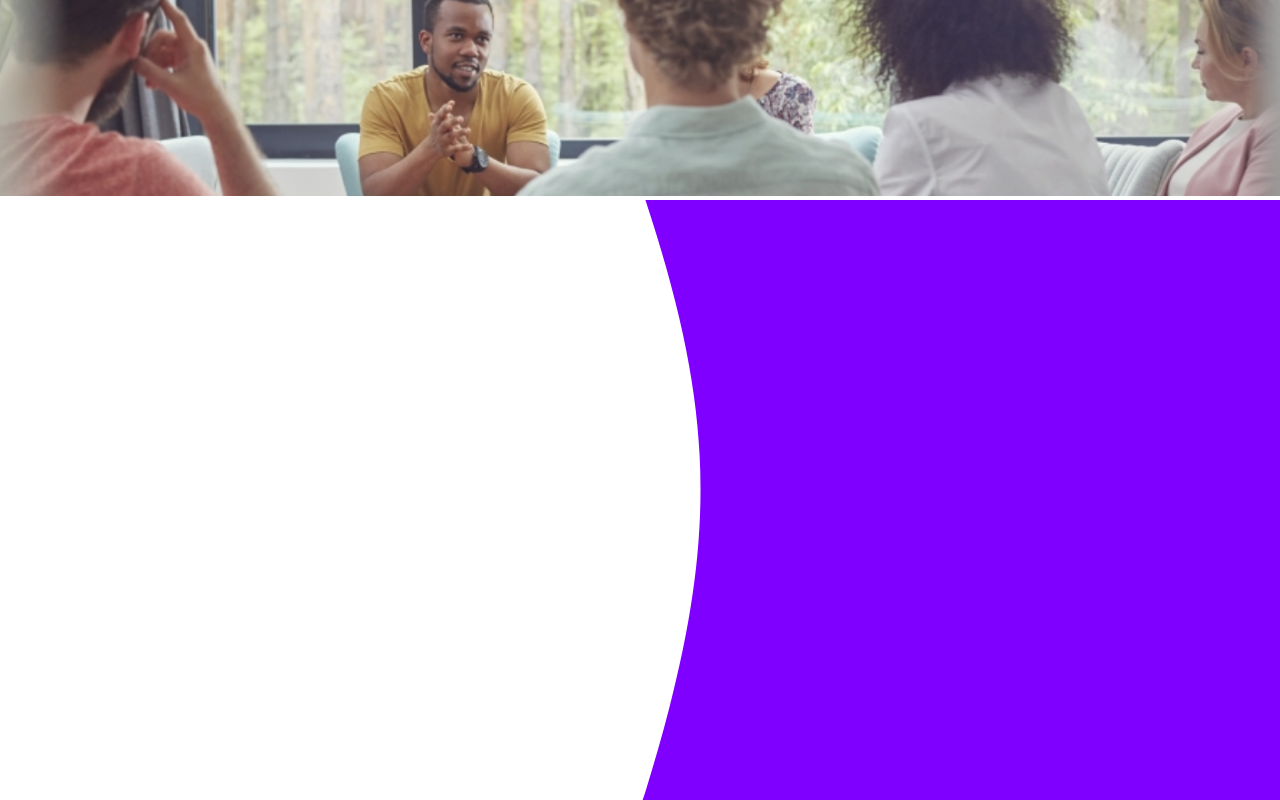
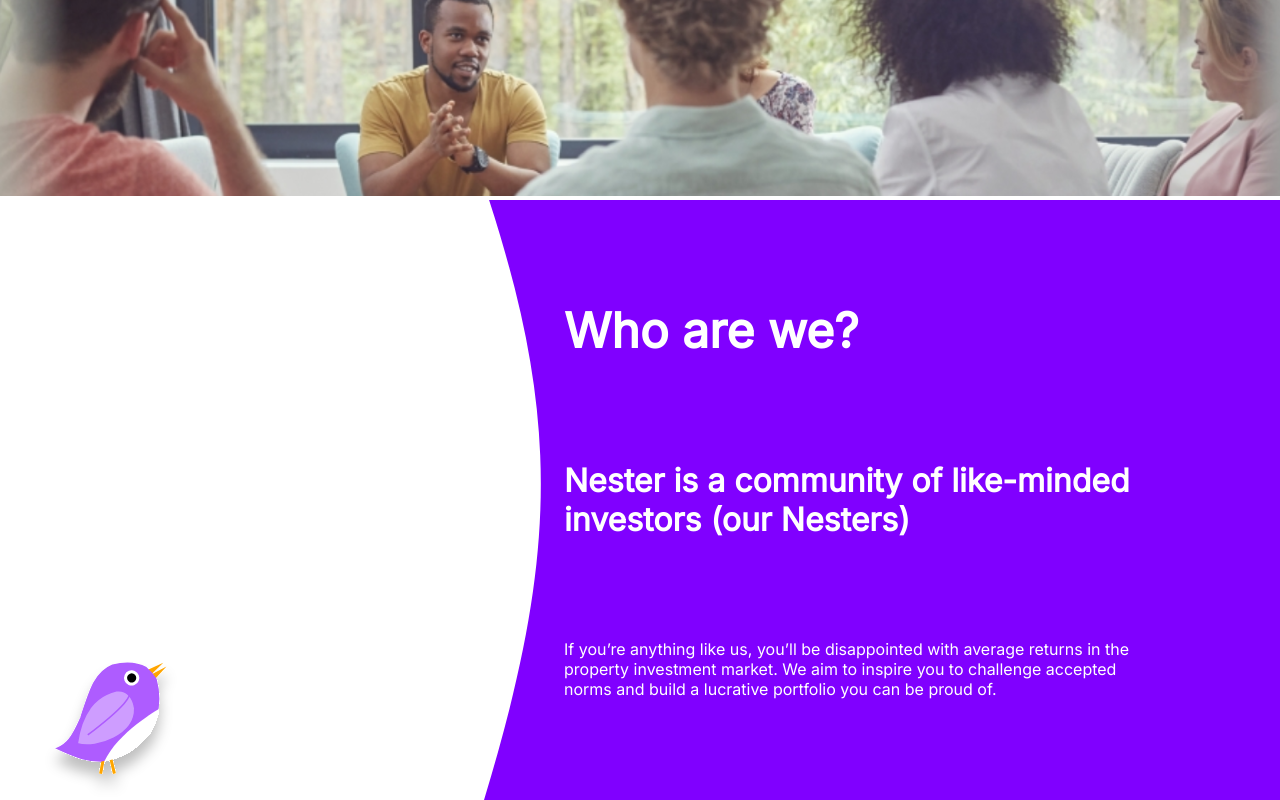
Before and after one commit to Jordaneddielinton93/Nester-Redesign, a React (Create React App) app: page / in a window 1280 px wide. Shown: the part 2789-3589 px from the top of the page. Built offline with nearby package versions, Linux system fonts and the light colour scheme.

Commit message:
added bird image and text to the site , might add firebase now

```diff
--- a/src/components/Pages/01-LandingPage/LandingPage.js
+++ b/src/components/Pages/01-LandingPage/LandingPage.js
@@ -14,7 +14,7 @@
       <Infomation />
       <OurOffer/>
       <HowCanWeHelp/>
-      <img alt="" width="100%" srcset={meetingImg} />
+      <img alt="" width="100%" srcset={meetingImg}  />
       <WhoeAreWe/>
 
     </LandingPageStyled>
--- a/src/components/Pages/01-LandingPage/components/05-WhoAreWe/WhoAreWe.js
+++ b/src/components/Pages/01-LandingPage/components/05-WhoAreWe/WhoAreWe.js
@@ -1,15 +1,24 @@
 import { WhoAreWeStyled } from "./WhoeAreWe.style";
-
+import { purpleBird } from "../../../../images/whoarebird";
 const WhoeAreWe = () => {
   return (
     <WhoAreWeStyled
      data-aos="fade-right">
-      <section className="Help_Left">
+      <div className="Who">
+        <section className="Who_Left">
+         {purpleBird}
+        </section>
+        <section className="Who_Right">
+          <h1 className="Who_Right--title">Who are we?</h1>
+          <h3 className="Who_Right--subtitle">
+          Nester is a community of like-minded investors (our Nesters)
+          </h3>
+          <p className="Who_Right--paragraph">
+            If you’re anything like us, you’ll be disappointed with average returns in the property investment market. We aim to inspire you to challenge accepted norms and build a lucrative portfolio you can be proud of.
+          </p>
 
-      </section>
-      <section className="Help_Right">
-
-      </section>
+        </section>
+      </div>
     </WhoAreWeStyled>
    );
 }
--- a/src/components/Pages/01-LandingPage/components/05-WhoAreWe/WhoeAreWe.style.js
+++ b/src/components/Pages/01-LandingPage/components/05-WhoAreWe/WhoeAreWe.style.js
@@ -1,23 +1,66 @@
 import styled from "styled-components";
-import backgroundLeft from "../../../../images/BgLeft.svg"
+import backgroundLeft from "../../../../images/BgRight.svg"
 export const WhoAreWeStyled=styled.section`
   width: 100%;
   height: 600px;
+  background-color: #8000ff;
+background-image: linear-gradient(270deg, #8000ff 35%, #ffffff 36%);
+
+
+
+  & .Who{
   display: flex;
-  & .Help_Left{
 
     height: 100%;
-    width: 50%;
+    width: 1200px;
+    margin: 0 auto;
+    @media only screen and (max-width: 1200px) {
+          width: 100%;
     }
-  & .Help_Right{
+    &_Left{
+      position: relative;
+      height: 100%;
+      width: 40%;
+      & .purpleBird{
+        height:150px ;
+        position: absolute;
+        bottom: 0;
+      }
+    }
+    &_Right{
       display: flex;
       flex-direction: column;
       justify-content: space-evenly;
       height: 100%;
-    width: 50%;
+      width: 60%;
       background-image: url(${backgroundLeft});
       background-size: cover;
-    background-position: right;
-    transform: rotate(180deg);
+      background-position: left;
+      padding-left: 80px;
+      padding-right: 10px;
+      color: white;
+      &--title{
+        width: 85%;
+        font-size: 3vw;
+        @media only screen and (min-width: 1200px) {
+          font-size: 3rem;
+        }
+      }
+      &--subtitle{
+        width: 85%;
+        font-size: 2vw;
+        @media only screen and (min-width: 1200px) {
+          font-size: 2rem;
+        }
+
+      }
+      &--paragraph{
+        width: 85%;
+        font-size: 1.5vw;
+        @media only screen and (min-width: 1200px) {
+          font-size: 1rem;
+        }
+      }
+    }
   }
 `
--- /dev/null
+++ b/src/components/images/whoarebird.js
@@ -0,0 +1,37 @@
+export const purpleBird = <svg
+ className="purpleBird" viewBox="0 0 47 49" fill="none" xmlns="http://www.w3.org/2000/svg">
+<g id="bodybird" filter="url(#filter0_d_25:629)">
+<g id="beak">
+<path id="beak2" d="M36.9206 10.1947L41.3034 5.3685L35.4287 8.52896L36.9206 10.1947Z" fill="#FFA500"/>
+<path id="beak1" d="M34.3466 6.87131L40.2834 4.17768L35.4753 8.80175L34.3466 6.87131Z" fill="#FFA500"/>
+</g>
+<g id="feetpair">
+<path id="leg2" d="M19.8117 40.3987L21.7213 29.6043" stroke="#FFA500"/>
+<path id="leg1" d="M21.7212 29.6043L24.3115 40.4" stroke="#FFA500"/>
+</g>
+<path id="Vector 1" d="M23.698 4.96303C28.4778 3.80952 31.6134 4.11116 34.6653 5.81033C36.2706 7.21081 36.8845 8.05163 37.8852 9.56952C41.3005 22.3622 34.0262 33.7438 19.7754 36.2538C15.4956 36.1111 12.6456 35.5141 5.54961 32.1459C8.85039 30.8167 10.5453 28.5412 13.3378 22.2163L13.3982 22.0292C16.4569 12.5451 18.1906 7.1695 23.698 4.96303Z" fill="#AE5CFF" stroke="#AE5CFF" stroke-width="0.5"/>
+<path id="belly" d="M38.8763 19.271C38.8763 19.271 25.3148 26.8785 20.9999 36.445C27.6347 34.9516 31.1153 32.8349 35.7288 27.5531C38.5681 23.2591 38.8763 19.271 38.8763 19.271Z" fill="white"/>
+<g id="wing">
+<path id="wing_2" d="M12.1644 30.6517C13.4544 21.5256 17.1187 15.1606 24.9729 13.3454C28.3135 12.8961 30.4285 15.4936 30.9432 19.027C31.2703 27.7312 18.686 32.5524 12.1644 30.6517Z" fill="#CE9DFF" stroke="#AE5CFF" stroke-width="0.5"/>
+<path id="Vector 4" d="M15.6019 27.7509C28.427 18.0492 29.8319 14.7236 28.9312 14.2736" stroke="#AE5CFF" stroke-width="0.5"/>
+</g>
+<g id="eye">
+<g id="eyeopon">
+<ellipse id="Ellipse 1" cx="29.9465" cy="9.12653" rx="2.5" ry="2.5" transform="rotate(-21.4245 29.9465 9.12653)" fill="white"/>
+<ellipse id="Ellipse 2" cx="29.9467" cy="9.12655" rx="1.5" ry="1.5" transform="rotate(-21.4245 29.9467 9.12655)" fill="black"/>
+</g>
+</g>
+</g>
+<defs>
+<filter id="filter0_d_25:629" x="0.926758" y="2.26508" width="45.2993" height="46.2516" filterUnits="userSpaceOnUse" color-interpolation-filters="sRGB">
+<feFlood flood-opacity="0" result="BackgroundImageFix"/>
+<feColorMatrix in="SourceAlpha" type="matrix" values="0 0 0 0 0 0 0 0 0 0 0 0 0 0 0 0 0 0 127 0" result="hardAlpha"/>
+<feOffset dy="4"/>
+<feGaussianBlur stdDeviation="2"/>
+<feComposite in2="hardAlpha" operator="out"/>
+<feColorMatrix type="matrix" values="0 0 0 0 0 0 0 0 0 0 0 0 0 0 0 0 0 0 0.25 0"/>
+<feBlend mode="normal" in2="BackgroundImageFix" result="effect1_dropShadow_25:629"/>
+<feBlend mode="normal" in="SourceGraphic" in2="effect1_dropShadow_25:629" result="shape"/>
+</filter>
+</defs>
+</svg>
```
Also changed, not shown: src/components/images/BgRight.svg (added). Lines whose indentation alone changed are shown as unchanged.
